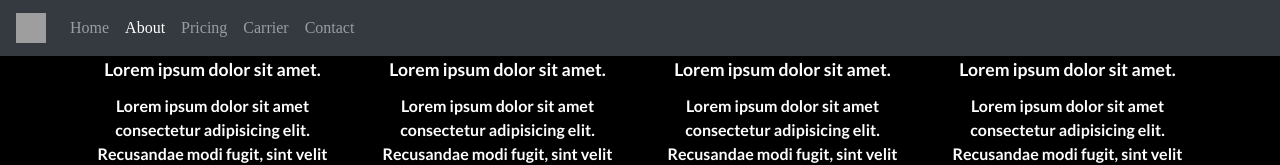
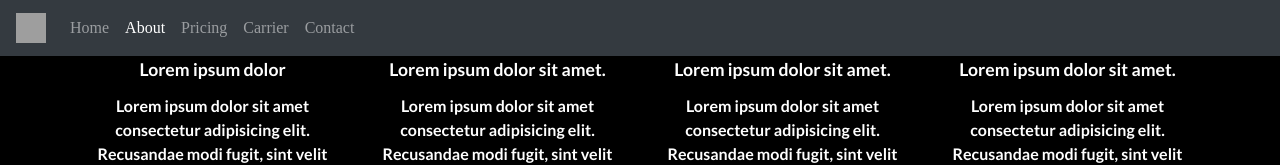
Before and after one commit to Mazur1990/studia_react_app, a React (Create React App) app: page /about in a window 1280 px wide. Shown: the top 165 px of the page. Built offline with nearby package versions, Linux system fonts and the light colour scheme; grey boxes are pictures that could not be loaded.

Commit message:
first commit

```diff
--- a/src/pages/About.js
+++ b/src/pages/About.js
@@ -9,7 +9,7 @@ const About = () => {
             <div class="row">
                 <div class="col d-flex justify-content-center trening_container">
                     {/* <img src="./images/treningi/4831.jpg" alt=""></img> */}
-                    <h2>Lorem ipsum dolor sit amet.</h2>
+                    <h2>Lorem ipsum dolor </h2>
                     <p>Lorem ipsum dolor sit amet consectetur adipisicing elit. Recusandae modi fugit, sint velit distinctio alias cumque itaque veritatis harum quibusdam eveniet corrupti unde ab illum ipsam ad voluptatibus molestias odit.</p>
                     <button class="btn">Więcej</button>
                 </div>
```
